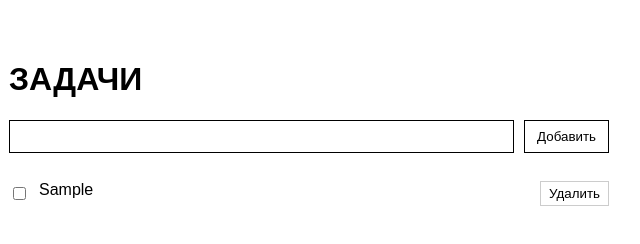
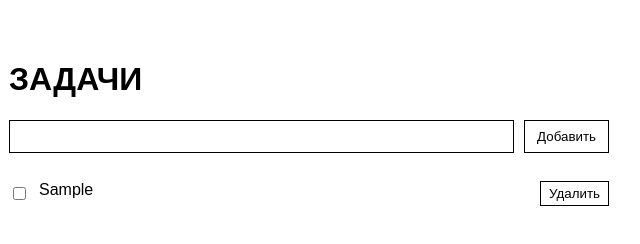
Before and after one commit to makar-makovskiy/listjs, a website: page index.html in a window 1280 px wide. Both pictures are taken after typing "Sample" into the empty fields and a click on the button "Добавить". Shown: the full height of the page, 331-971 px from the left. Drawn offline with Linux system fonts and the light colour scheme.

Commit message:
Update styles.css

```diff
--- a/styles.css
+++ b/styles.css
@@ -51,6 +51,6 @@
 
 .delete-btn {
     background: none;
-    border: 1px solid #ccc;
+    border: 1px solid #000000;
     padding: 4px 8px;
 }
```
